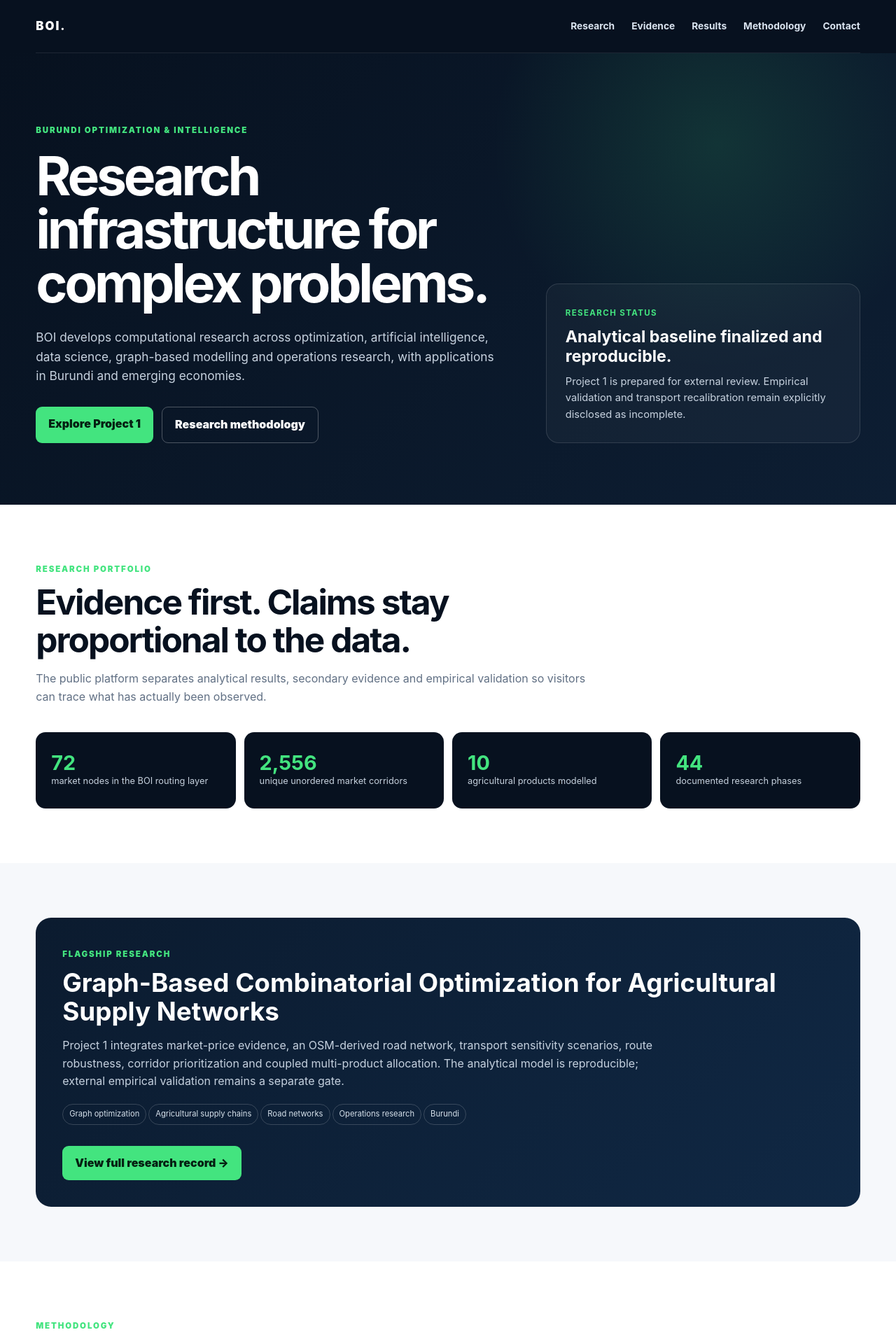
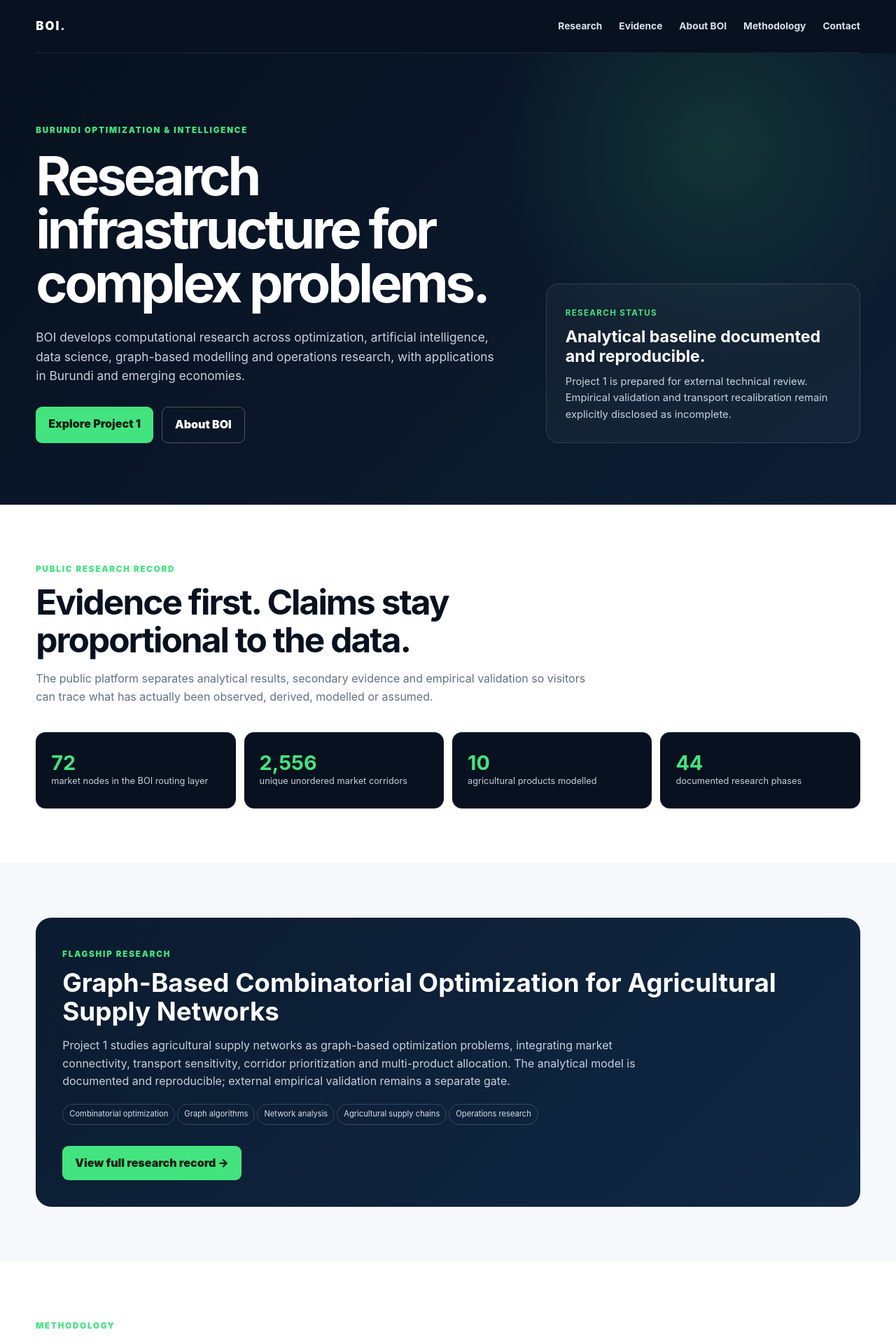
Before and after one commit to Boi2026/burundi-optimization, a Next.js app: page / in a window 1280 px wide. Shown: the top 1920 px of the page at 70% size. Built offline with nearby package versions, Linux system fonts and the light colour scheme.

Commit message:
Strengthen BOI public identity and verification pathways

```diff
--- a/app/page.tsx
+++ b/app/page.tsx
@@ -4,13 +4,14 @@ import { phases } from "./../data/phases";
 export default function Home(){
  const groups=[...new Set(phases.map(p=>p.group))];
  return <>
-  <header className="site-nav"><div className="wrap nav"><Link className="brand" href="/">BOI<span>.</span></Link><nav className="links"><Link href="/research/project-1">Research</Link><Link href="/evidence">Evidence</Link><a href="#results">Results</a><a href="#method">Methodology</a><a href="#contact">Contact</a></nav></div></header>
+  <header className="site-nav"><div className="wrap nav"><Link className="brand" href="/">BOI<span>.</span></Link><nav className="links"><Link href="/research">Research</Link><Link href="/evidence">Evidence</Link><Link href="/about">About BOI</Link><a href="#method">Methodology</a><a href="#contact">Contact</a></nav></div></header>
   <main>
-   <section className="hero"><div className="wrap hero-grid"><div><span className="eyebrow">Burundi Optimization & Intelligence</span><h1>Research infrastructure for complex problems.</h1><p>BOI develops computational research across optimization, artificial intelligence, data science, graph-based modelling and operations research, with applications in Burundi and emerging economies.</p><div className="actions"><Link className="btn primary" href="/research/project-1">Explore Project 1</Link><a className="btn secondary" href="#method">Research methodology</a></div></div><aside className="hero-panel"><strong>Research status</strong><h2>Analytical baseline finalized and reproducible.</h2><p>Project 1 is prepared for external review. Empirical validation and transport recalibration remain explicitly disclosed as incomplete.</p></aside></div></section>
-   <section id="results" className="section"><div className="wrap"><div className="section-head"><span className="eyebrow">Research portfolio</span><h2>Evidence first. Claims stay proportional to the data.</h2><p>The public platform separates analytical results, secondary evidence and empirical validation so visitors can trace what has actually been observed.</p></div><div className="metrics"><div className="metric"><b>72</b><span>market nodes in the BOI routing layer</span></div><div className="metric"><b>2,556</b><span>unique unordered market corridors</span></div><div className="metric"><b>10</b><span>agricultural products modelled</span></div><div className="metric"><b>44</b><span>documented research phases</span></div></div></div></section>
-   <section className="section alt"><div className="wrap"><div className="project"><span className="eyebrow">Flagship research</span><h2>Graph-Based Combinatorial Optimization for Agricultural Supply Networks</h2><p>Project 1 integrates market-price evidence, an OSM-derived road network, transport sensitivity scenarios, route robustness, corridor prioritization and coupled multi-product allocation. The analytical model is reproducible; external empirical validation remains a separate gate.</p><div><span className="tag">Graph optimization</span><span className="tag">Agricultural supply chains</span><span className="tag">Road networks</span><span className="tag">Operations research</span><span className="tag">Burundi</span></div><div className="actions"><Link className="btn primary" href="/research/project-1">View full research record →</Link></div></div></div></section>
+   <section className="hero"><div className="wrap hero-grid"><div><span className="eyebrow">Burundi Optimization & Intelligence</span><h1>Research infrastructure for complex problems.</h1><p>BOI develops computational research across optimization, artificial intelligence, data science, graph-based modelling and operations research, with applications in Burundi and emerging economies.</p><div className="actions"><Link className="btn primary" href="/research/project-1">Explore Project 1</Link><Link className="btn secondary" href="/about">About BOI</Link></div></div><aside className="hero-panel"><strong>Research status</strong><h2>Analytical baseline documented and reproducible.</h2><p>Project 1 is prepared for external technical review. Empirical validation and transport recalibration remain explicitly disclosed as incomplete.</p></aside></div></section>
+   <section id="results" className="section"><div className="wrap"><div className="section-head"><span className="eyebrow">Public research record</span><h2>Evidence first. Claims stay proportional to the data.</h2><p>The public platform separates analytical results, secondary evidence and empirical validation so visitors can trace what has actually been observed, derived, modelled or assumed.</p></div><div className="metrics"><div className="metric"><b>72</b><span>market nodes in the BOI routing layer</span></div><div className="metric"><b>2,556</b><span>unique unordered market corridors</span></div><div className="metric"><b>10</b><span>agricultural products modelled</span></div><div className="metric"><b>44</b><span>documented research phases</span></div></div></div></section>
+   <section className="section alt"><div className="wrap"><div className="project"><span className="eyebrow">Flagship research</span><h2>Graph-Based Combinatorial Optimization for Agricultural Supply Networks</h2><p>Project 1 studies agricultural supply networks as graph-based optimization problems, integrating market connectivity, transport sensitivity, corridor prioritization and multi-product allocation. The analytical model is documented and reproducible; external empirical validation remains a separate gate.</p><div><span className="tag">Combinatorial optimization</span><span className="tag">Graph algorithms</span><span className="tag">Network analysis</span><span className="tag">Agricultural supply chains</span><span className="tag">Operations research</span></div><div className="actions"><Link className="btn primary" href="/research/project-1">View full research record →</Link></div></div></div></section>
    <section id="method" className="section"><div className="wrap"><div className="section-head"><span className="eyebrow">Methodology</span><h2>A traceable research pipeline.</h2></div><div className="grid">{["Data provenance","Network modelling","Optimization","Sensitivity analysis","Validation gates","Reproducibility"].map((x,i)=><article className="card" key={x}><h3>{String(i+1).padStart(2,"0")} — {x}</h3><p>Documented methods, source provenance and explicit quality controls support reproducible research without overstating empirical certainty.</p></article>)}</div></div></section>
-   <section className="section alt"><div className="wrap"><div className="section-head"><span className="eyebrow">Research process</span><h2>44 phases, organized into six scientific workstreams.</h2><p>The website will expose each phase as a traceable research record rather than a flat list of uploads.</p></div><div className="grid">{groups.map(g=><article className="card" key={g}><h3>{g}</h3><p>{phases.filter(p=>p.group===g).length} documented phases in this workstream.</p></article>)}</div></div></section>
+   <section className="section alt"><div className="wrap"><div className="section-head"><span className="eyebrow">Research process</span><h2>44 phases, organized into six scientific workstreams.</h2><p>The website exposes each phase as a traceable research record rather than a flat list of uploads.</p></div><div className="grid">{groups.map(g=><article className="card" key={g}><h3>{g}</h3><p>{phases.filter(p=>p.group===g).length} documented phases in this workstream.</p></article>)}</div></div></section>
+   <section className="section"><div className="wrap"><div className="project"><span className="eyebrow">Public verification</span><h2>BOI can be independently inspected.</h2><p>Start with the organization profile, then move through the research portfolio, Project 1, methodology, data sources, validation, reproducibility and citation records.</p><div className="actions"><Link className="btn primary" href="/evidence">How to verify BOI →</Link><a className="btn secondary" href="https://github.com/Boi2026/burundi-optimization">GitHub repository</a><a className="btn secondary" href="https://www.linkedin.com/company/burundi-optimization-intelligence-boi/">LinkedIn</a></div></div></div></section>
    <section id="contact" className="section"><div className="wrap"><div className="project"><span className="eyebrow">Collaboration</span><h2>Research, data and technology partnerships.</h2><p>BOI is developing a platform for researchers, universities, technology organizations, development practitioners and data partners.</p><a className="btn primary" href="mailto:burundioptimizationintelligenc@gmail.com">Contact BOI</a></div></div></section>
   </main><footer className="footer"><div className="wrap footer-row"><span>© 2026 Burundi Optimization & Intelligence (BOI)</span><span>Research platform · Evidence-led · Reproducibility-first</span></div></footer>
  </>;
```
